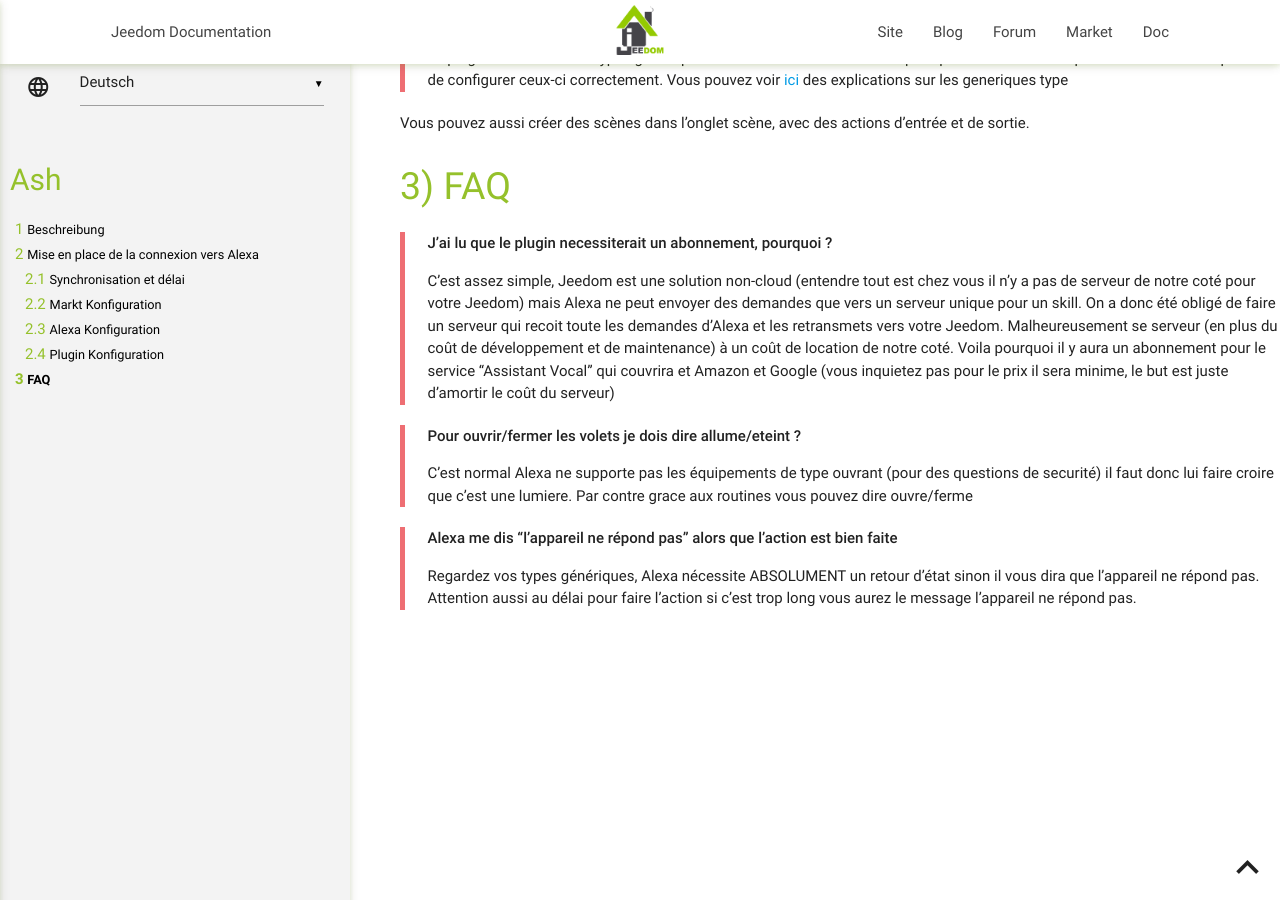
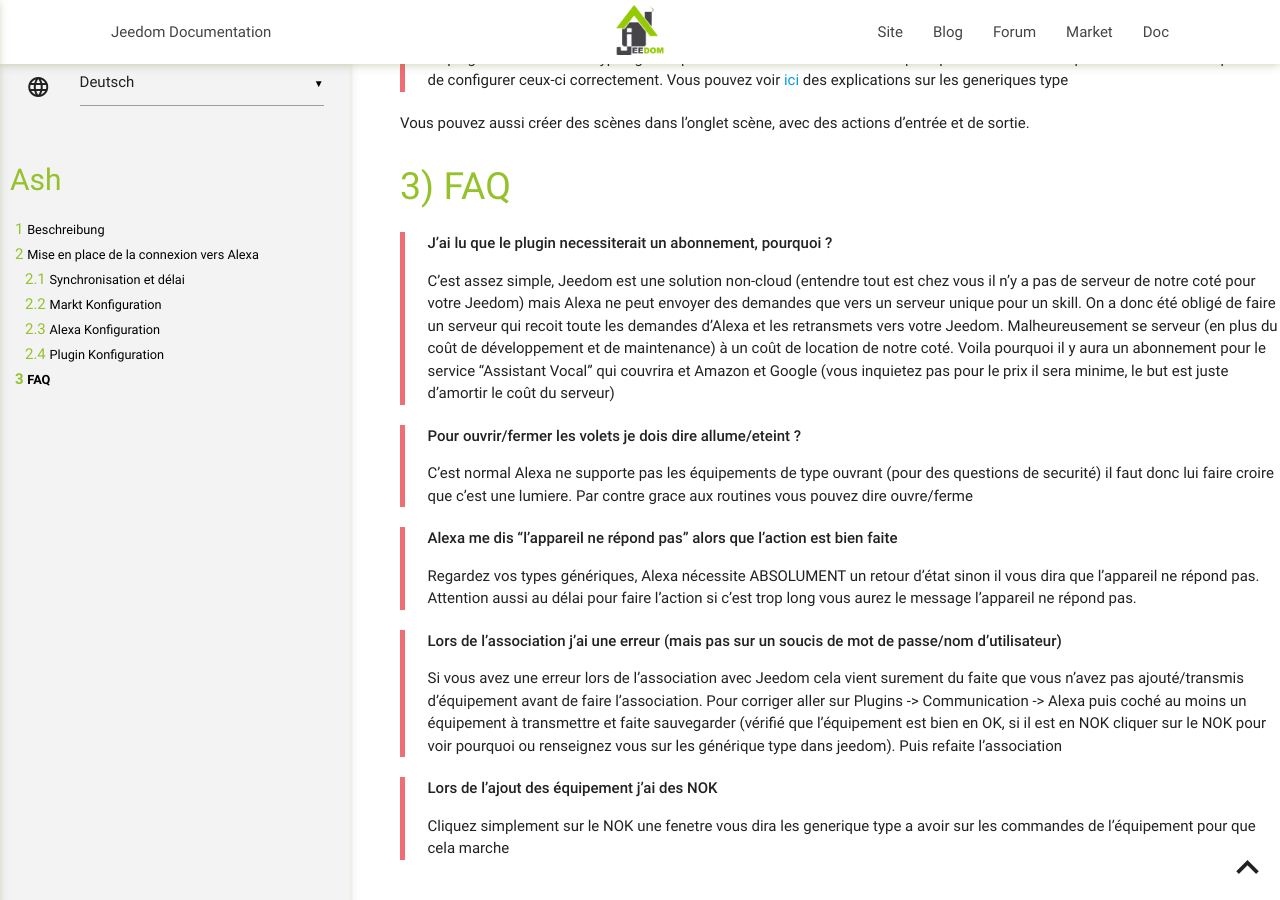
Before and after one commit to jeedom/plugin-ash, a Jekyll site: the page built from docs/de_DE/index.md, in a window 1280 px wide and 900 px high, scrolled down 1700 px. Built offline with Jekyll 4.4.1, drawn with Linux system fonts in a browser that asks for light colours; our own code applies the rules of GitHub Pages for plain Markdown files.

Commit message:
[ROBOT] Action all

```diff
--- a/docs/de_DE/index.md
+++ b/docs/de_DE/index.md
@@ -76,3 +76,11 @@ Vous pouvez aussi créer des scènes dans l'onglet scène, avec des actions d'en
 >**Alexa me dis "l'appareil ne répond pas" alors que l'action est bien faite**
 >
 > Regardez vos types génériques, Alexa nécessite ABSOLUMENT un retour d'état sinon il vous dira que l'appareil ne répond pas. Attention aussi au délai pour faire l'action si c'est trop long vous aurez le message l'appareil ne répond pas.
+
+>**Lors de l'association j'ai une erreur (mais pas sur un soucis de mot de passe/nom d'utilisateur)**
+>
+>Si vous avez une erreur lors de l'association avec Jeedom cela vient surement du faite que vous n'avez pas ajouté/transmis d'équipement avant de faire l'association. Pour corriger aller sur Plugins -> Communication -> Alexa puis coché au moins un équipement à transmettre et faite sauvegarder (vérifié que l'équipement est bien en OK, si il est en NOK cliquer sur le NOK pour voir pourquoi ou renseignez vous sur les générique type dans jeedom). Puis refaite l'association
+
+>**Lors de l'ajout des équipement j'ai des NOK**
+>
+>Cliquez simplement sur le NOK une fenetre vous dira les generique type a avoir sur les commandes de l'équipement pour que cela marche
```
Also changed, not shown: docs/de_DE/changelog.md (+3 -0 lines), docs/en_US/changelog.md (+3 -0 lines), docs/en_US/index.md (+8 -0 lines), docs/es_ES/changelog.md (+3 -0 lines), docs/es_ES/index.md (+8 -0 lines).
